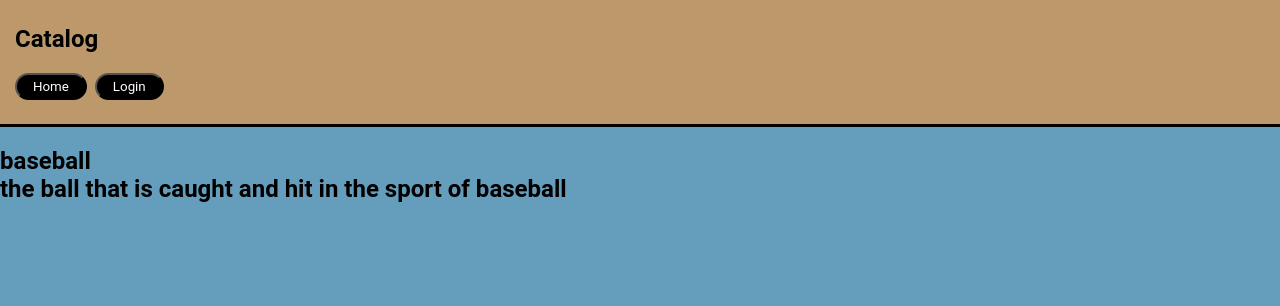
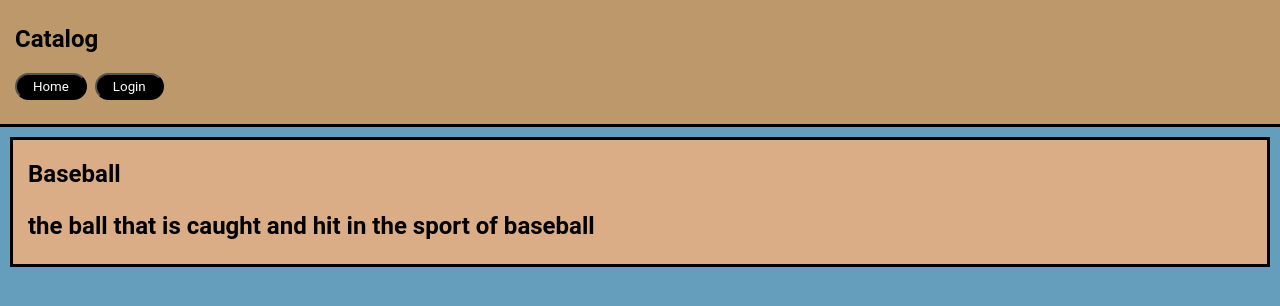
Before and after one commit to atherqureshi/Project_CatalogApp, a Flask app: page /catalog/baseball in a window 1280 px wide. Shown: the top 306 px of the page. Run offline with Flask 2, Linux system fonts and the light colour scheme; data comes from the database, SQL or seed files in the repository.

Commit message:
created show_item endpoint

```diff
--- a/catalog/static/styles.css
+++ b/catalog/static/styles.css
@@ -6,6 +6,12 @@
 body {
 	background-color: #659DBD;
 	margin: 0px;
+}
+
+.description-container {
+	border: solid;
+	background-color: #DAAD86;
+	padding-left: 15px;
 }
 
 .topnav {
--- a/catalog/templates/show_item.html
+++ b/catalog/templates/show_item.html
@@ -1,12 +1,14 @@
 {% include "header.html" %}
-<head>
-</head>
 <body>
 
-	<h2> {{item.name}}
+	<div class="center-div">
+		<div class="description-container">
+			<h2> {{(item.name).title()}}
+				<p>
+					{{item.description}}
+				</p>
+			</h2>
+		</div>
+	</div>
 
-		<div>
-			{{item.description}}
-		</div>
-
-	</body>
+</body>
```
